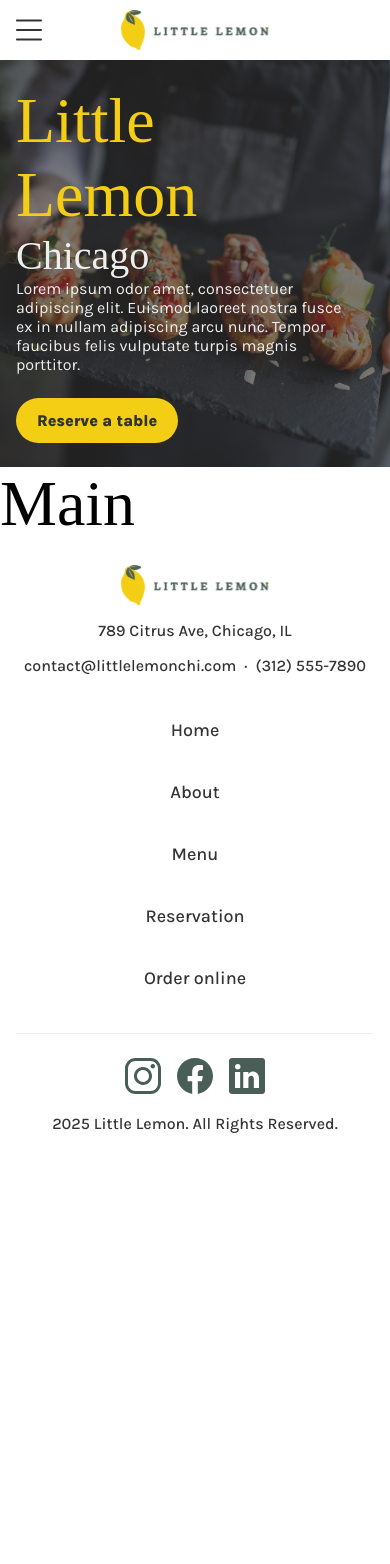
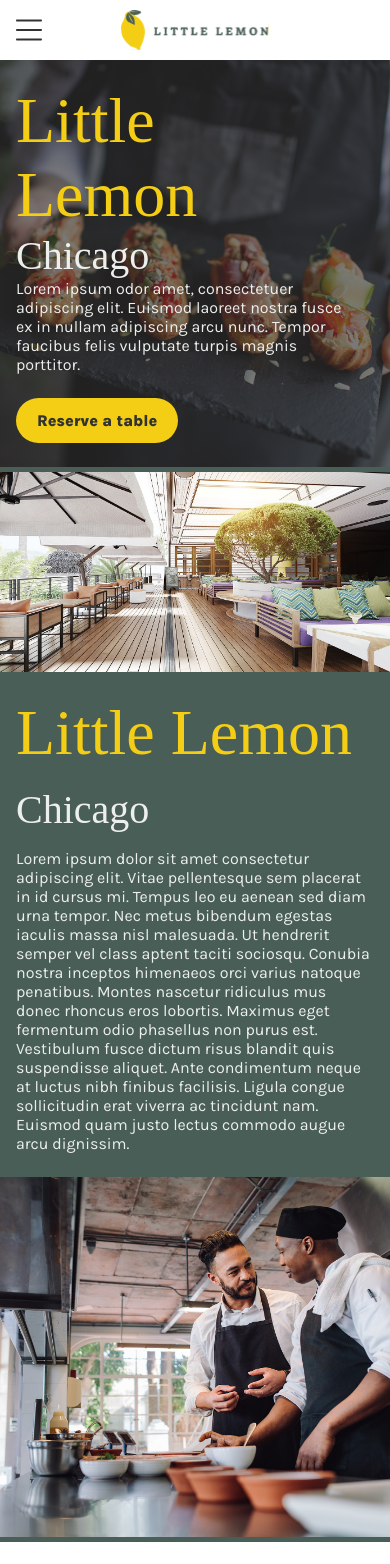
Before and after one commit to bessuraba/meta-front-end-developer-capstone, a React (Create React App) app: page / in a window 390 px wide. Shown: the top 1564 px of the page. Before the commit the page ends 1157 px from the top, so only its background shows below. Built offline with nearby package versions, Linux system fonts and the light colour scheme; a web font is replaced by a local one.

Commit message:
feat: about section

```diff
--- a/src/App.jsx
+++ b/src/App.jsx
@@ -1,15 +1,18 @@
 import './App.css'
 import Nav from './components/nav/Nav'
 import HeaderHome from './components/header/HeaderHome'
-import Main from './Main'
+import Main from './components/Main'
 import Footer from './components/footer/Footer'
+import About from './components/home/about/About'
 
 function App() {
   return (
     <>
       <Nav />
       <HeaderHome />
-      <Main />
+      <Main>
+        <About />
+      </Main>
       <Footer />
     </>
   )
--- a/src/Main.jsx
+++ /dev/null
@@ -1,12 +0,0 @@
-import styles from "./Main.module.css"
-import classNames from "classnames"
-
-const Main = () => (
-  <main className={styles.Main}>
-    <div className={classNames(styles.MainContainer, 'text-display-title')}>
-      Main
-    </div>
-  </main>
-)
-
-export default Main
--- a/src/Main.module.css
+++ /dev/null
@@ -1,9 +0,0 @@
-.Main {
-  width: 100%;
-}
-
-.MainContainer {
-  max-width: var(--container-width-desktop);
-  width: 100%;
-  margin: 0 auto;
-}
--- /dev/null
+++ b/src/components/Main.jsx
@@ -0,0 +1,9 @@
+import styles from "./Main.module.css"
+
+const Main = ({ children }) => (
+  <main className={styles.Wrapper}>
+    {children}
+  </main>
+)
+
+export default Main
--- /dev/null
+++ b/src/components/Main.module.css
@@ -0,0 +1,7 @@
+.Wrapper {
+  width: 100%;
+}
+
+@media (max-width: 1024px) {
+
+}
--- /dev/null
+++ b/src/components/home/about/About.jsx
@@ -0,0 +1,15 @@
+import styles from "./About.module.css"
+import Content from "./Content"
+import { Chefs, Restaurant } from "./Images"
+
+const About = () => (
+  <section className={styles.Wrapper}>
+    <div className={styles.Container}>
+      <Restaurant />
+      <Content />
+      <Chefs />
+    </div>
+  </section>
+)
+
+export default About
--- /dev/null
+++ b/src/components/home/about/About.module.css
@@ -0,0 +1,75 @@
+.Wrapper {
+  width: 100%;
+  position: relative;
+  overflow: hidden;
+}
+
+.Wrapper::before {
+  content: "";
+  display: block;
+  position: absolute;
+  top: 50%;
+  left: 0;
+  width: 100%;
+  height: 460px;
+  background-color: var(--colors-green);
+  z-index: -1;
+  transform: translateY(-50%);
+}
+
+.Container {
+  max-width: var(--container-width-desktop);
+  min-height: 700px;
+  width: 100%;
+  margin: 0 auto;
+  position: relative;
+  padding-top: 32px;
+  padding-bottom: 32px;
+  padding-right: 470px;
+  display: flex;
+  flex-direction: row;
+  justify-content: flex-start;
+  align-items: center;
+}
+
+@media (max-width: 1024px) {
+  .Wrapper {
+    padding-left: 16px;
+    padding-right: 16px;
+  }
+
+  .Wrapper::before {
+    height: 560px;
+  }
+
+  .Container {
+    padding-top: 24px;
+    padding-bottom: 24px;
+    padding-right: 422px;
+  }
+}
+
+@media (max-width: 760px) {
+  .Wrapper {
+    padding-left: 0;
+    padding-right: 0;
+    border-top: 5px solid var(--colors-green);
+    border-bottom: 5px solid var(--colors-green);
+  }
+
+  .Wrapper::before {
+    display: none;
+  }
+
+  .Container {
+    max-width: initial;
+    min-height: initial;
+    margin: 0;
+    padding-top: 0;
+    padding-bottom: 0;
+    padding-right: 0;
+    flex-direction: column;
+    justify-content: flex-start;
+    align-items: stretch;
+  }
+}
--- /dev/null
+++ b/src/components/home/about/Content.jsx
@@ -0,0 +1,12 @@
+import styles from "./Content.module.css"
+import classNames from "classnames"
+
+const Content = () => (
+  <div className={styles.Wrapper}>
+    <h2 className={classNames('text-display-title', styles.Title)}>Little Lemon</h2>
+    <h3 className={classNames('text-sub-title', styles.Subtitle)}>Chicago</h3>
+    <p className={classNames('text-paragraph', styles.Description)}>Lorem ipsum dolor sit amet consectetur adipiscing elit. Vitae pellentesque sem placerat in id cursus mi. Tempus leo eu aenean sed diam urna tempor. Nec metus bibendum egestas iaculis massa nisl malesuada. Ut hendrerit semper vel class aptent taciti sociosqu. Conubia nostra inceptos himenaeos orci varius natoque penatibus. Montes nascetur ridiculus mus donec rhoncus eros lobortis. Maximus eget fermentum odio phasellus non purus est. Vestibulum fusce dictum risus blandit quis suspendisse aliquet. Ante condimentum neque at luctus nibh finibus facilisis. Ligula congue sollicitudin erat viverra ac tincidunt nam. Euismod quam justo lectus commodo augue arcu dignissim.</p>
+  </div>
+)
+
+export default Content
--- /dev/null
+++ b/src/components/home/about/Content.module.css
@@ -0,0 +1,29 @@
+.Wrapper {
+  display: flex;
+  flex-direction: column;
+  justify-content: center;
+  align-items: flex-start;
+  gap: 16px;
+}
+
+.Title {
+  color: var(--colors-yellow);
+}
+
+.Subtitle {
+  color: var(--colors-light-grey);
+}
+
+.Description {
+  color: var(--colors-light-grey);
+}
+
+@media (max-width: 760px) {
+  .Wrapper {
+    padding-top: 24px;
+    padding-bottom: 24px;
+    padding-left: 16px;
+    padding-right: 16px;
+    background-color: var(--colors-green);
+  }
+}
--- /dev/null
+++ b/src/components/home/about/Images.jsx
@@ -0,0 +1,14 @@
+import styles from "./Images.module.css"
+import classNames from "classnames"
+
+export const Restaurant = () =>  (
+  <div className={classNames(styles.Wrapper, styles.RestaurantWrapper)}>
+    <img className={classNames(styles.Image, styles.RestaurantImage)} src="/restaurant.jpg" alt="restaurant"/>
+  </div>
+)
+
+export const Chefs = () =>  (
+  <div className={classNames(styles.Wrapper, styles.ChefsWrapper)}>
+    <img className={classNames(styles.Image, styles.ChefsImage)} src="/mario-and-adrian.jpg" alt="chef"/>
+  </div>
+)
--- /dev/null
+++ b/src/components/home/about/Images.module.css
@@ -0,0 +1,59 @@
+.Wrapper {
+  width: 320px;
+  height: 400px;
+  overflow: hidden;
+  border: 5px solid var(--colors-green);
+  border-radius: 16px;
+  position: absolute;
+  right: 0;
+}
+
+.RestaurantWrapper {
+  top: 0;
+  right: 0;
+  z-index: 0;
+}
+
+.ChefsWrapper {
+  bottom: 0;
+  right: 86px;
+  z-index: 1;
+}
+
+.Image {
+  width: 100%;
+  height: 100%;
+  object-fit: cover;
+}
+
+.ChefsImage {
+  object-position: 90% center;
+}
+
+@media (max-width: 1024px) {
+  .ChefsWrapper {
+    right: 38px;
+  }
+}
+
+@media (max-width: 760px) {
+  .Wrapper {
+    position: initial;
+    width: 100%;
+    border: none;
+    border-radius: 0;
+    right: initial;
+  }
+
+  .RestaurantWrapper {
+    height: 200px;
+  }
+
+  .ChefsWrapper {
+    height: 360px;
+  }
+
+  .ChefsImage {
+    object-position: center center;
+  }
+}
```
Also changed, not shown: public/mario-and-adrian.jpg (added), public/restaurant.jpg (added).
